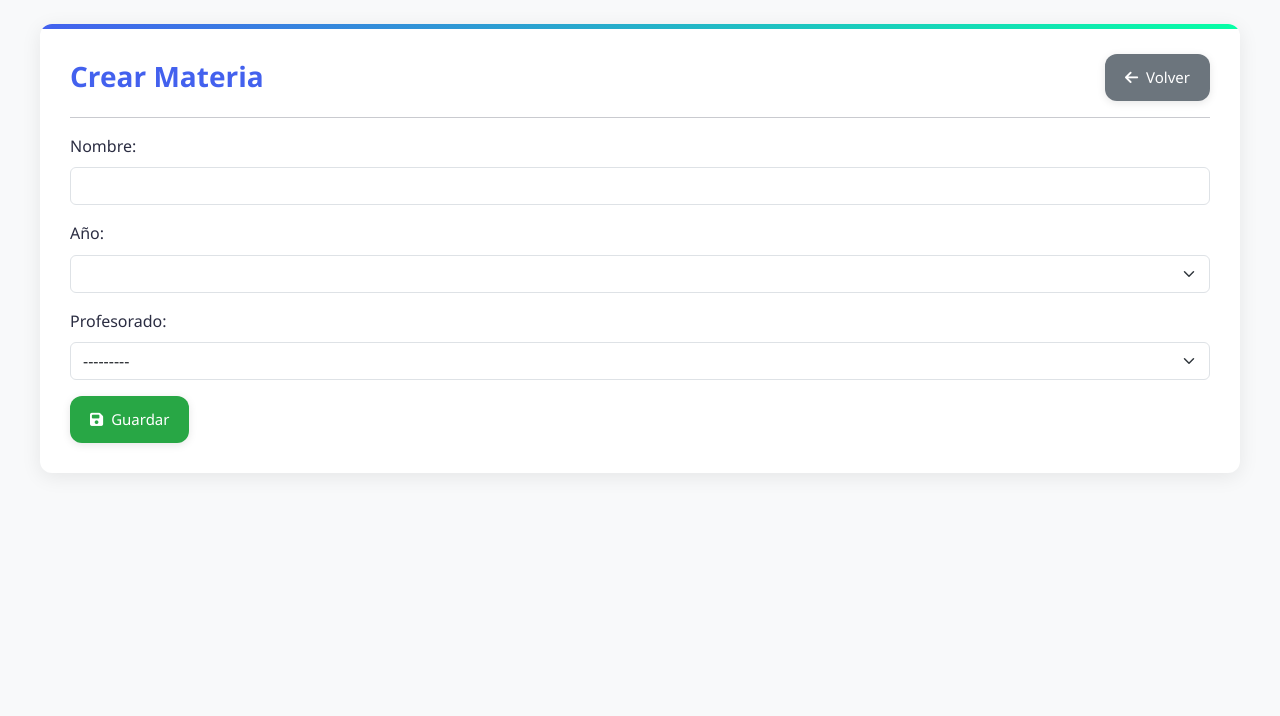
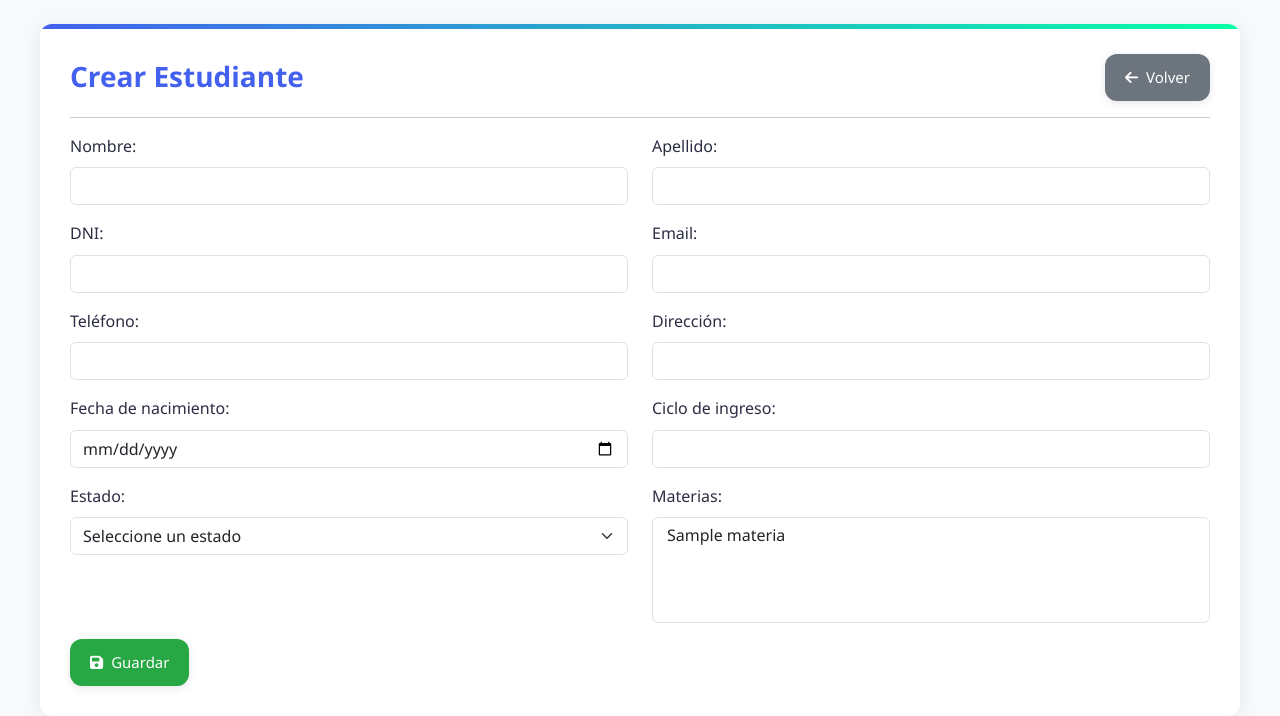
Before and after one commit to geremias12345/sitefa, a Django app: page /estudiante/crear/ in a window 1280 px wide. Shown: the part 86-802 px from the top of the page. Before the commit the page ends 529 px from the top, so only its background shows below. Run offline with Django 5.2, Linux system fonts and the light colour scheme; tables that the repository leaves empty hold one stand-in row (values such as "Sample post"); lists and menus that the app fills with data are empty.

Commit message:
otro commit chill

```diff
--- a/src/apps/estudiante/models.py
+++ b/src/apps/estudiante/models.py
@@ -4,7 +4,7 @@
 class Estudiante(models.Model):
 	nombre=models.CharField(max_length=200)
 	apellido=models.CharField(max_length=200)
-	dni = models.IntegerField()
+	dni = models.IntegerField(max_length=8)
 	email = models.CharField(max_length=70)
 	telefono = models.IntegerField()
 	direccion = models.CharField(max_length=100)
--- a/src/templates/estudiante/crear.html
+++ b/src/templates/estudiante/crear.html
@@ -2,53 +2,94 @@
 
 {% block section %}
 <div class="form-container">
+    <!-- Encabezado -->
     <div class="d-flex justify-content-between align-items-center">
-        <h1>Crear Materia</h1>
-        <a href="{% url 'materia:materia_leer' %}">
+        <h1>Crear Estudiante</h1>
+        <a href="{% url 'estudiante:estudiante_leer' %}">
             <button class="btn btn-volver">
                 <i class="fas fa-arrow-left"></i> Volver
             </button>
         </a>
     </div>
     <hr>
+
+    <!-- Formulario -->
     <form method="post" class="styled-form">
         {% csrf_token %}
 
-        <!-- Nombre -->
-        <div class="mb-3">
-            <label for="id_nombre" class="form-label">Nombre:</label>
-            <input type="text" name="nombre" maxlength="100" required id="id_nombre" class="form-control" value="{{ form.nombre.value|default_if_none:'' }}">
+        <!-- Fila 1 -->
+        <div class="row">
+            <div class="col-md-6 mb-3">
+                <label for="id_nombre" class="form-label">Nombre:</label>
+                <input type="text" name="nombre" id="id_nombre" class="form-control" maxlength="200" required>
+            </div>
+            <div class="col-md-6 mb-3">
+                <label for="id_apellido" class="form-label">Apellido:</label>
+                <input type="text" name="apellido" id="id_apellido" class="form-control" maxlength="200" required>
+            </div>
         </div>
 
-        <!-- Año -->
-        <div class="mb-3">
-            <label for="id_anio" class="form-label">Año:</label>
-            <select name="anio" id="id_anio" class="form-select">
-                {% for a in anios %}
-                    <option value="{{ a }}" {% if selected_anio == a|stringformat:"s" %}selected{% endif %}>
-                        {{ a }}º Año
-                    </option>
-                {% endfor %}
-            </select>
+        <!-- Fila 2 -->
+        <div class="row">
+            <div class="col-md-6 mb-3">
+                <label for="id_dni" class="form-label">DNI:</label>
+                <input type="number" name="dni" id="id_dni" class="form-control" required>
+            </div>
+            <div class="col-md-6 mb-3">
+                <label for="id_email" class="form-label">Email:</label>
+                <input type="email" name="email" id="id_email" class="form-control" maxlength="70" required>
+            </div>
         </div>
 
-        <!-- Profesorado -->
-        <div class="mb-3">
-            <label for="id_profesorado" class="form-label">Profesorado:</label>
-            <select name="profesorado" id="id_profesorado" class="form-select" required>
-                <option value="">---------</option>
-                {% for prof in profesorados %}
-                    <option value="{{ prof.id }}" {% if selected_profesorado == prof.id %}selected{% endif %}>
-                        {{ prof.nombre_instituto|upper }}, {{ prof.ciclo_lectivo }}
-                    </option>
-                {% endfor %}
-            </select>
+        <!-- Fila 3 -->
+        <div class="row">
+            <div class="col-md-6 mb-3">
+                <label for="id_telefono" class="form-label">Teléfono:</label>
+                <input type="number" name="telefono" id="id_telefono" class="form-control" required>
+            </div>
+            <div class="col-md-6 mb-3">
+                <label for="id_direccion" class="form-label">Dirección:</label>
+                <input type="text" name="direccion" id="id_direccion" class="form-control" maxlength="100" required>
+            </div>
         </div>
 
-        <!-- Botón Guardar -->
+        <!-- Fila 4 -->
+        <div class="row">
+            <div class="col-md-6 mb-3">
+                <label for="id_fecha_nacimiento" class="form-label">Fecha de nacimiento:</label>
+                <input type="date" name="fecha_nacimiento" id="id_fecha_nacimiento" class="form-control">
+            </div>
+            <div class="col-md-6 mb-3">
+                <label for="id_ciclo_ingreso" class="form-label">Ciclo de ingreso:</label>
+                <input type="text" name="ciclo_ingreso" id="id_ciclo_ingreso" class="form-control" maxlength="40" required>
+            </div>
+        </div>
+
+        <!-- Fila 5 -->
+        <div class="row">
+            <div class="col-md-6 mb-3">
+                <label for="id_estado" class="form-label">Estado:</label>
+                <select name="estado" id="id_estado" class="form-select" required>
+                    <option value="" selected disabled>Seleccione un estado</option>
+                    <option value="REGULAR">Regular</option>
+                    <option value="IRREGULAR">Irregular</option>
+                    <option value="OTRO">Otro</option>
+                </select>
+            </div>
+            <div class="col-md-6 mb-3">
+                <label for="id_materias" class="form-label">Materias:</label>
+                <select name="materias" id="id_materias" class="form-select" multiple required>
+                    {% for materia in materias %}
+                        <option value="{{ materia.id }}">{{ materia.nombre }}</option>
+                    {% endfor %}
+                </select>
+            </div>
+        </div>
+
+        <!-- Botones -->
         <div class="form-actions">
             <button type="submit" class="btn btn-guardar">
-               <i class="fas fa-save"></i> Guardar
+                <i class="fas fa-save"></i> Guardar
             </button>
         </div>
     </form>
```
Also changed, not shown: src/templates/estudiante/actualizar.html (+69 -28 lines), src/templates/estudiante/leer.html (+55 -54 lines).
